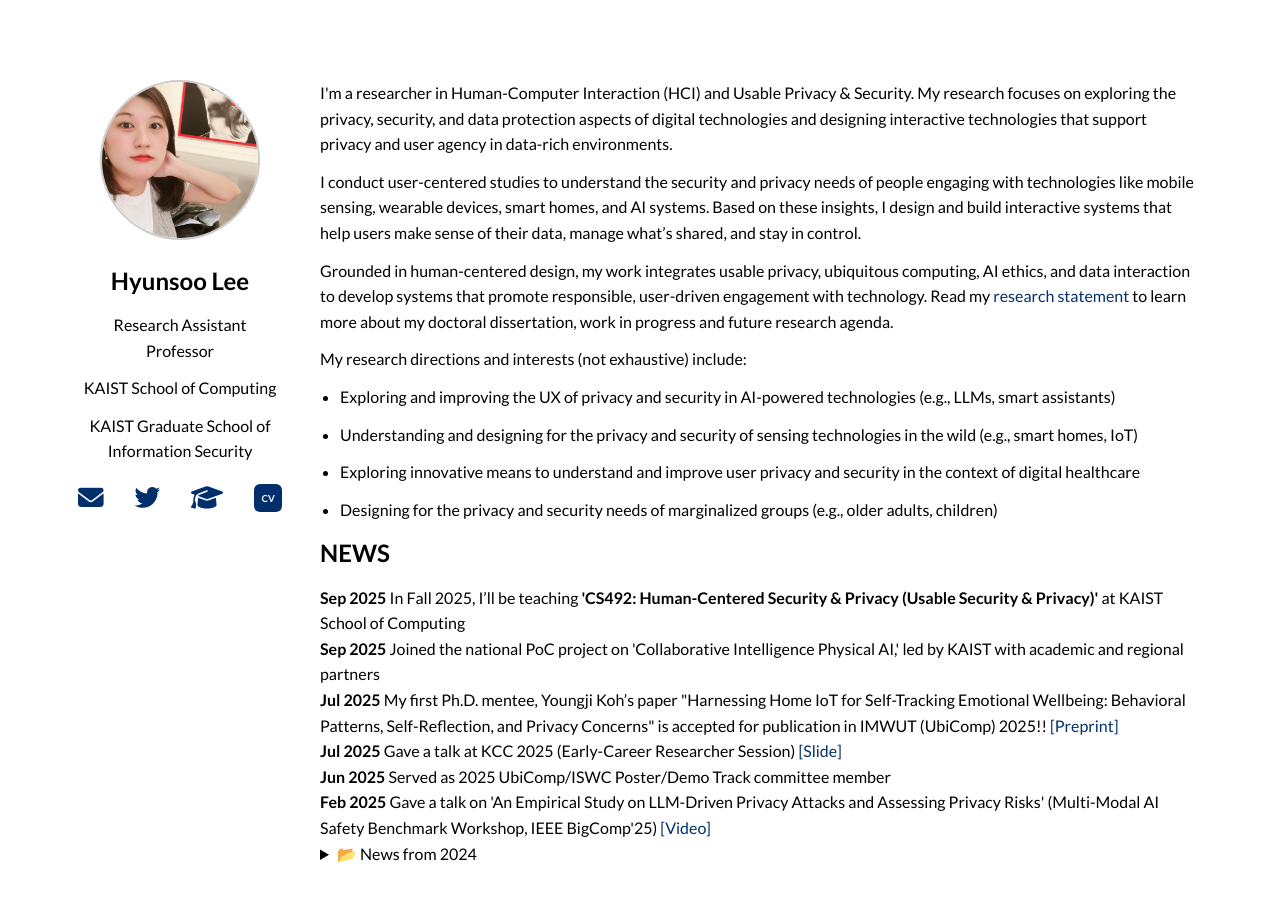
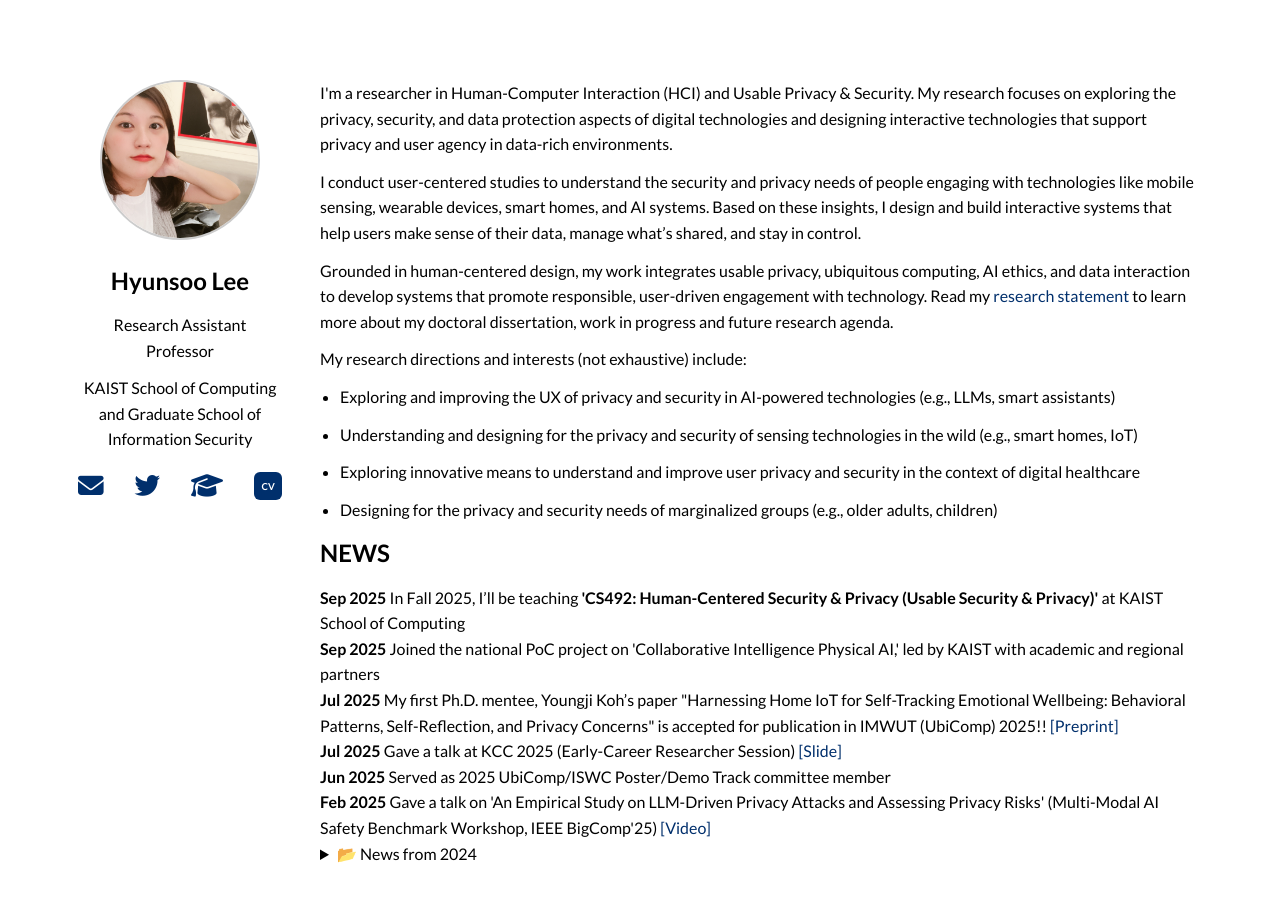
Before and after one commit to hslee90/hslee90.github.io, a Jekyll site: the page built from index.md, in a window 1280 px wide and 900 px high. Built offline with Jekyll 4.4.1, drawn with Linux system fonts in a browser that asks for light colours; nearby versions of some CDN libraries.

Commit message:
Update index.md

```diff
--- a/index.md
+++ b/index.md
@@ -13,8 +13,7 @@ title: "Home"
     <div class="profile-info">
       <h2>Hyunsoo Lee</h2>
       <p>Research Assistant Professor</p>
-      <p>KAIST School of Computing</p>
-      <p>KAIST Graduate School of Information Security</p>
+      <p>KAIST School of Computing and Graduate School of Information Security</p>
     </div>
 
    <!-- 이메일, 트위터, 구글스칼라, CV -->
```
